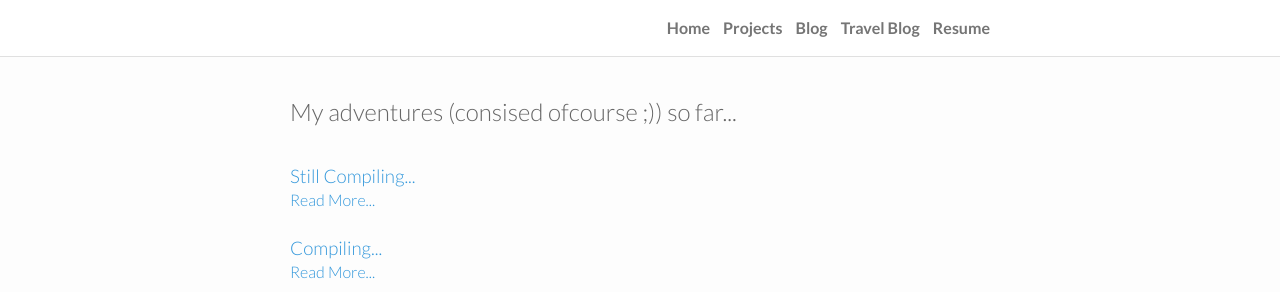
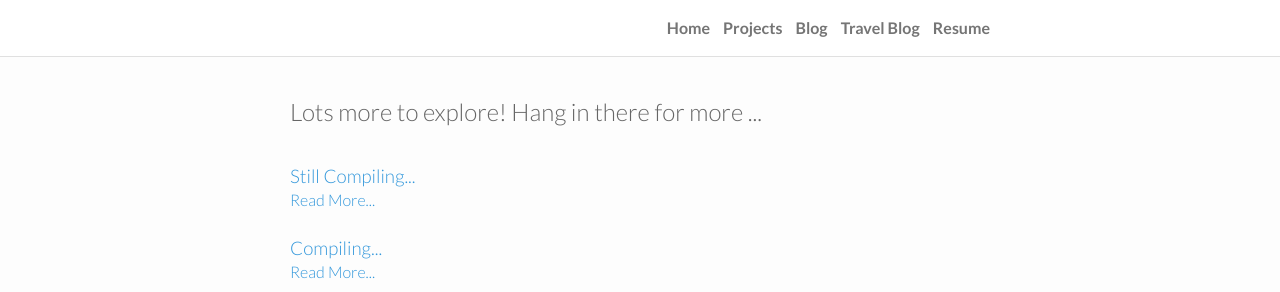
Before and after one commit to RachithP/rp.github.io, a Jekyll site: the page built from travel_blog.md, in a window 1280 px wide. Shown: the top 292 px of the page. Built offline with Jekyll 4.4.1, drawn with Linux system fonts in a browser that asks for light colours.

Commit message:
Update travel_blog.md

```diff
--- a/travel_blog.md
+++ b/travel_blog.md
@@ -1,7 +1,7 @@
 ---
 layout: page
 title: Travel Blog
-description: My adventures (consised ofcourse ;)) so far...
+description: Lots more to explore! Hang in there for more ...
 order: 4
 ---
 
```
